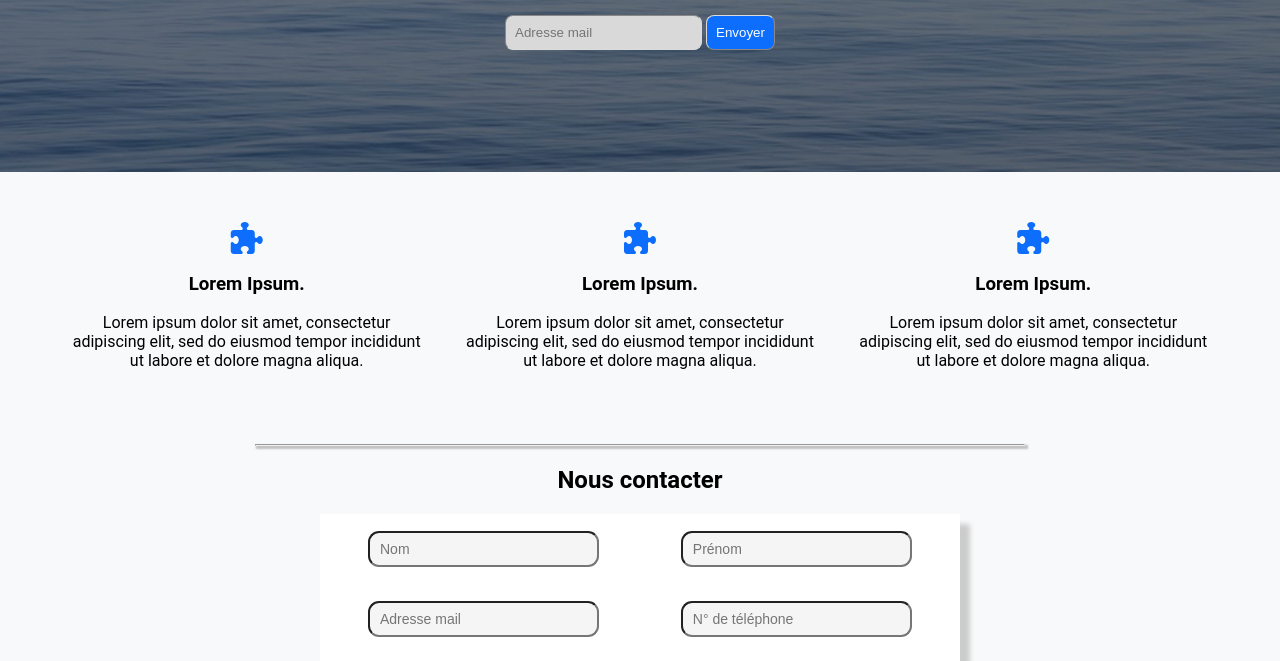
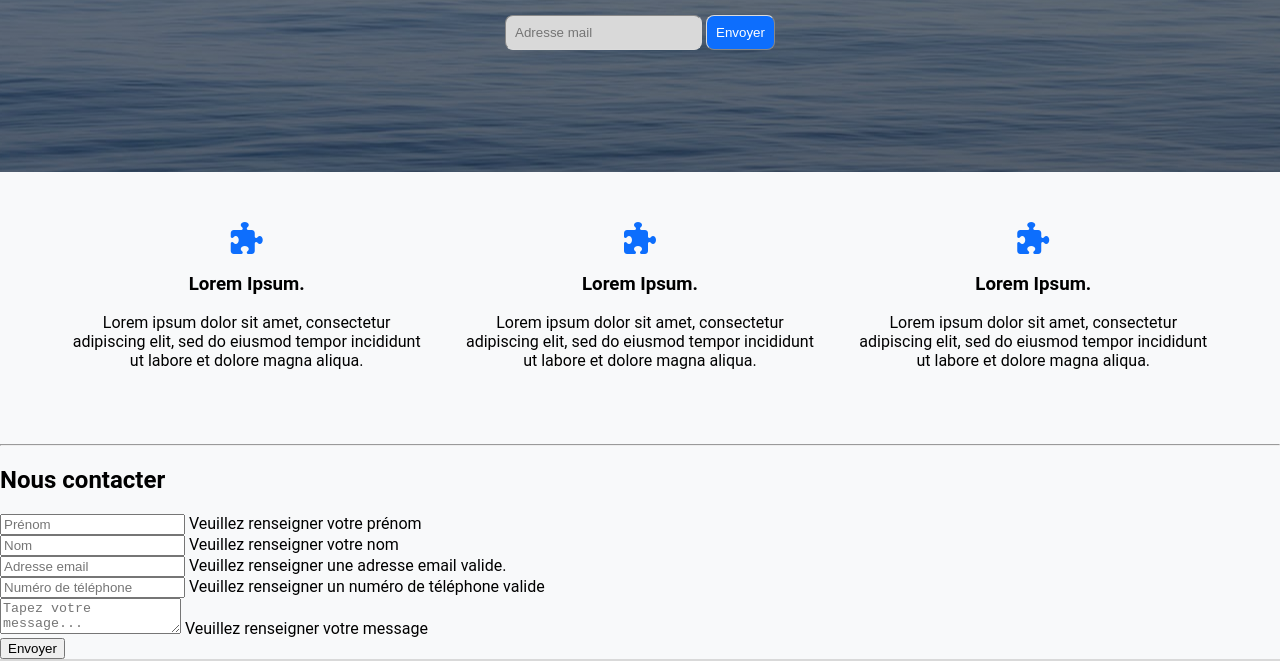
Before and after one commit to KoryahSiha/TP_integration_maquette, a plain HTML site: page index.html in a window 1280 px wide. Shown: the part 291-952 px from the top of the page. Drawn offline with nearby package versions, Linux system fonts and the light colour scheme.

Commit message:
Modification du fichier html
Rectification de noms de classe pour le formulaire.

```diff
--- a/index.html
+++ b/index.html
@@ -56,28 +56,39 @@
             </div>
         </div>
 
-        <section class="contact">
+        <section>
             <hr>
             <h2>Nous contacter</h2>
-                <form class="contact__form" method="get">
-                    <div class="contact__coordonnees">
-                        <input class="contact__input" type="text" placeholder="Nom">
-
-                        <input class="contact__input" type="text" placeholder="Prénom">
+                <form class="form" id="contactForm">
+                    <div class="form__section">
+                        <div>
+                            <input class="form__input" type="text" name="firstName" id="firstName" placeholder="Prénom">
+                            <label class="error-message" for="firstName" id="firstNameError">Veuillez renseigner votre prénom</label>
+                        </div>
+                        <div>
+                            <input class="form__input" type="text" name="lastName" id="lastName" placeholder="Nom">
+                            <label class="error-message" for="lastName" id="lastNameError">Veuillez renseigner votre nom</label>
+                        </div>
                     </div>
 
-                    <div class="contact__coordonnees">
-                        <input class="contact__input" type="email" placeholder="Adresse mail">
+                    <div class="form__section">
+                        <div>
+                            <input class="form__input" type="email" name="email" id="email" placeholder="Adresse email">
+                            <label class="error-message" for="email" id="emailError">Veuillez renseigner une adresse email valide.</label>
+                        </div>
 
-                        <input class="contact__input" type="text" placeholder="N° de téléphone">
+                        <div>
+                            <input class="form__input" type="tel" name="phone" id="phone" placeholder="Numéro de téléphone">
+                            <label class="error-message" for="phone" id="phoneError">Veuillez renseigner un numéro de téléphone valide</label>
+                        </div>
                     </div>
 
-                    <div>
-                        <textarea class="contact__message" name="message" placeholder="Tapez votre message..."></textarea>
+                    <div class="form__input--textarea__container">
+                        <textarea class="form__input--textarea" name="message" id="message" placeholder="Tapez votre message..."></textarea>
+                        <label class="error-message" for="message" id="messageError">Veuillez renseigner votre message</label>
                     </div>
-                    <div>
-                        <button class="contact__submit" type="submit">Envoyer</button>
-                    </div>
+
+                    <button class="form__submit" type="submit" id="submit">Envoyer</button>
                 </form>
         </section>
     </main>
@@ -96,5 +107,8 @@
             </div>
         </div>
     </footer>
+
+    <script src="./app.js"></script>
+    <script src="https://cdn.jsdelivr.net/npm/axios/dist/axios.min.js"></script>
 </body>
 </html>
```
